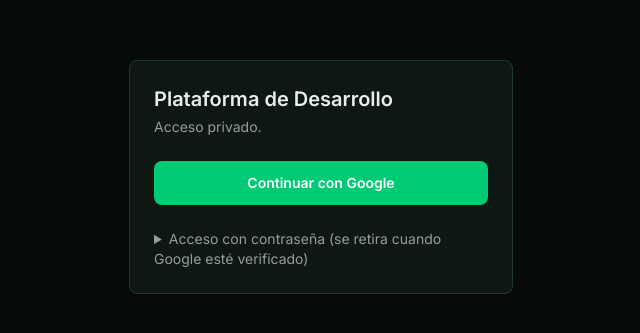
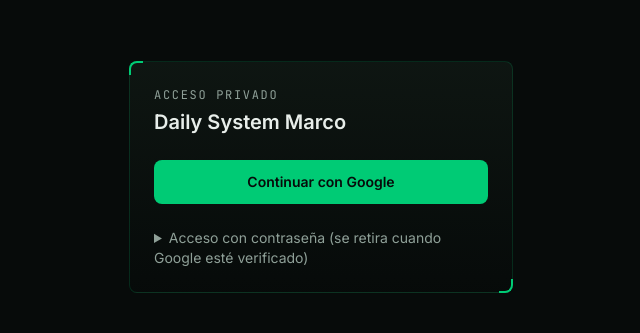
Before and after one commit to Marcoap99/SystemSR2026, a Next.js app: page /login in a window 1280 px wide. Shown: the part 223-556 px from the top of the page, without its empty margins (319-959 px from the left). Built offline with nearby package versions, Linux system fonts and the light colour scheme.

Commit message:
Login con el sistema visual HUD
Co-Authored-By: Claude Sonnet 5.5 <noreply@anthropic.com>
Claude-Session: https://claude.ai/code/session_016hs4VMGuxkxTLoDSZ9TpyH

```diff
--- a/app/login/page.tsx
+++ b/app/login/page.tsx
@@ -3,6 +3,7 @@
 import { Suspense, useState, type FormEvent } from "react";
 import { useRouter, useSearchParams } from "next/navigation";
 import { createClient } from "@/lib/supabase/client";
+import { HudBackground } from "@/components/layout/HudBackground";
 
 function LoginForm() {
   const router = useRouter();
@@ -43,10 +44,13 @@ function LoginForm() {
   }
 
   return (
-    <main className="flex min-h-screen items-center justify-center bg-bg px-4">
-      <div className="w-full max-w-sm rounded-card border border-border bg-surface p-6 shadow-card">
-        <h1 className="text-xl font-semibold text-text">Plataforma de Desarrollo</h1>
-        <p className="mt-1 text-sm text-text-muted">Acceso privado.</p>
+    <main className="relative flex min-h-screen items-center justify-center bg-bg px-4">
+      <div className="fixed inset-0 -z-10" aria-hidden="true">
+        <HudBackground />
+      </div>
+      <div className="hud-panel w-full max-w-sm p-6">
+        <p className="hud-label">Acceso privado</p>
+        <h1 className="mt-1 text-xl font-semibold text-text">Daily System Marco</h1>
 
         {urlError ? (
           <p className="mt-4 text-sm text-warn">
@@ -57,7 +61,7 @@ function LoginForm() {
         <button
           type="button"
           onClick={handleGoogle}
-          className="mt-6 w-full rounded-card bg-brand px-4 py-3 text-sm font-semibold text-white transition-colors hover:bg-brand-dark"
+          className="mt-6 min-h-11 w-full rounded-card bg-brand px-4 py-3 text-sm font-semibold text-bg transition-colors hover:bg-brand-dark"
         >
           Continuar con Google
         </button>
```
